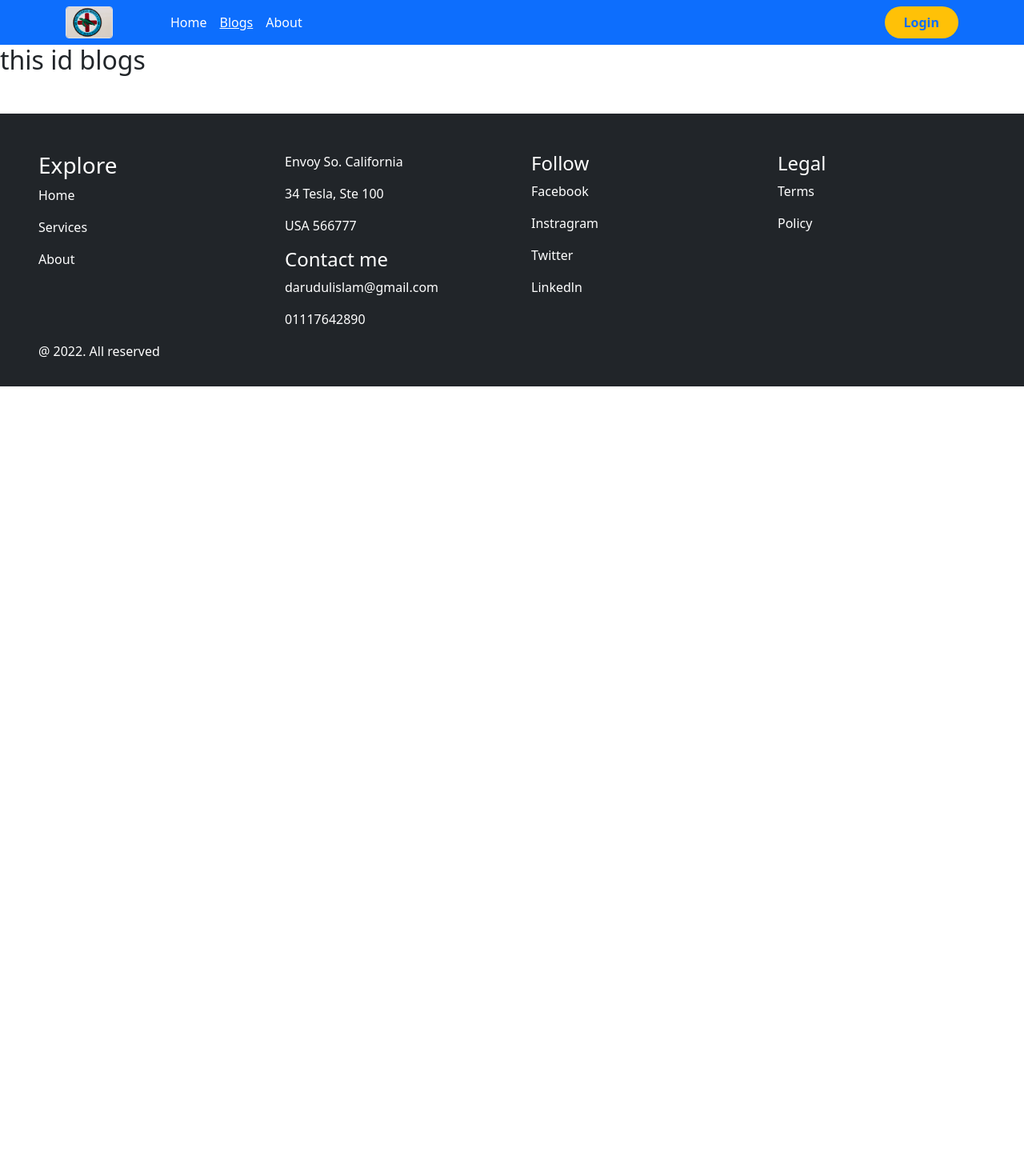
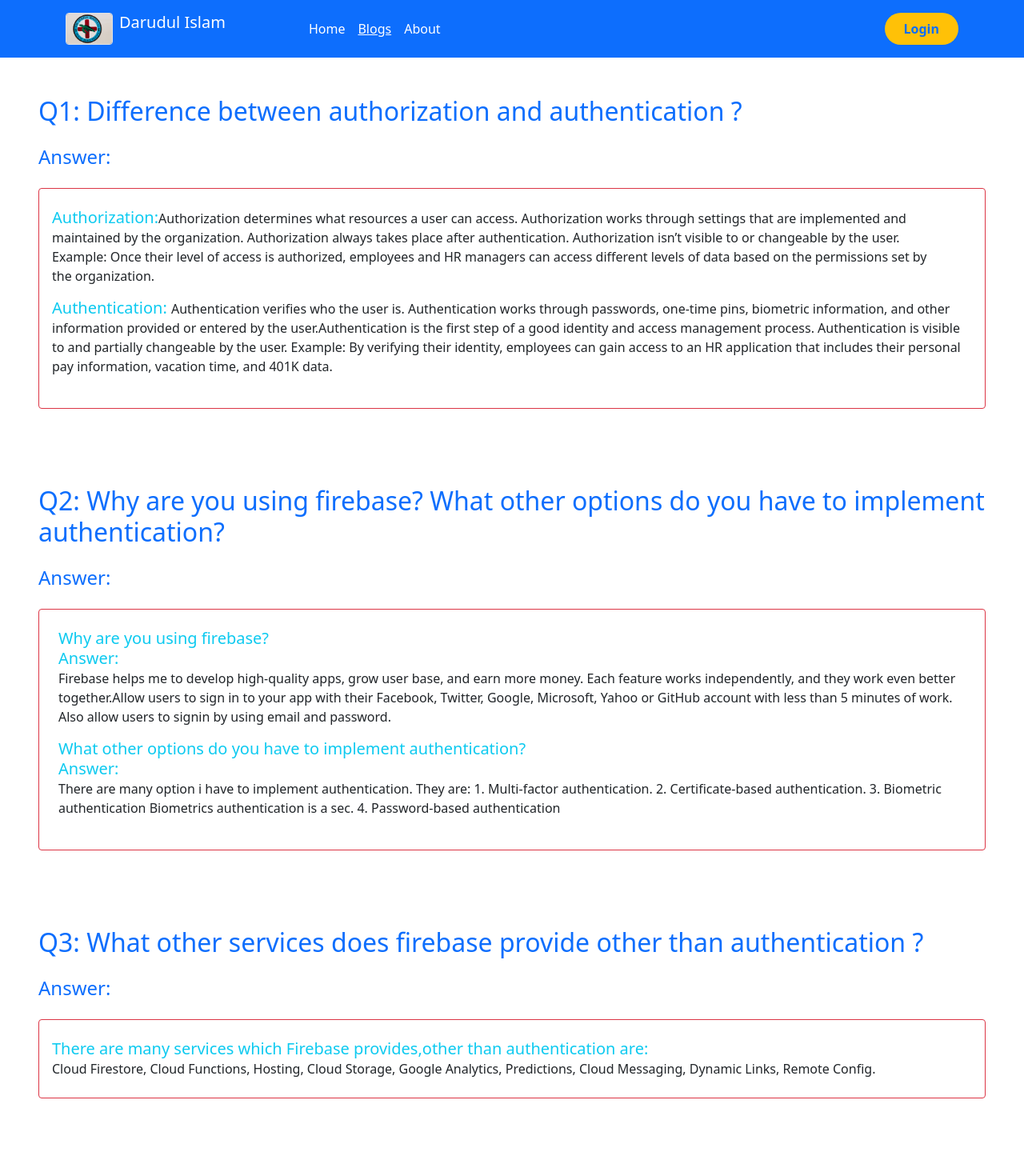
Before and after one commit to Mimi-Afsana/medical-care, a React (Create React App) app: page /blogs in a window 1280 px wide. Shown: the top 1470 px of the page at 80% size. Before the commit the page ends 800 px from the top, so only its background shows below. Built offline with nearby package versions, Linux system fonts and the light colour scheme.

Commit message:
added about

```diff
--- a/public/index.html
+++ b/public/index.html
@@ -31,7 +31,7 @@
       integrity="sha384-1BmE4kWBq78iYhFldvKuhfTAU6auU8tT94WrHftjDbrCEXSU1oBoqyl2QvZ6jIW3"
       crossorigin="anonymous"
     />
-    <title>React App</title>
+    <title>Darudul Islam</title>
   </head>
   <body>
     <noscript>You need to enable JavaScript to run this app.</noscript>
--- /dev/null
+++ b/src/components/About/About.css
@@ -0,0 +1,6 @@
+.about-me {
+  display: grid;
+  grid-template-columns: repeat(2, 1fr);
+  grid-gap: 30px;
+  margin-left: 20px;
+}
--- a/src/components/About/About.js
+++ b/src/components/About/About.js
@@ -1,9 +1,41 @@
-import React from 'react';
-
+import React from "react";
+import "./About.css";
 const About = () => {
   return (
     <div>
-      about
+      <h2 className="text-center mt-5 mb-5">Darudul Islam</h2>
+      <div className="about-me mt-4">
+        <div>
+          <img
+            src={"https://i.ibb.co/w7zvz5z/home-visit.jpg"}
+            alt=""
+            width="800px"
+            height="450px"
+          />
+        </div>
+        <div>
+          <div>
+            <h4 className='text-primary'>About my goal</h4>
+            <p>
+              Lorem, ipsum dolor sit amet consectetur adipisicing elit. Numquam
+              quia, error iure commodi enim reprehenderit recusandae tempore
+              rerum quas, nemo quae excepturi sint eaque, minima quisquam
+              dolorem alias repellat id.
+            </p>
+          </div>
+          <div>
+            <h4 className='text-primary'>And how you will work hard to achieve your goal.
+
+</h4>
+            <p>
+              Lorem, ipsum dolor sit amet consectetur adipisicing elit. Numquam
+              quia, error iure commodi enim reprehenderit recusandae tempore
+              rerum quas, nemo quae excepturi sint eaque, minima quisquam
+              dolorem alias repellat id.
+            </p>
+          </div>
+        </div>
+      </div>
     </div>
   );
 };
--- a/src/components/Blogs/Blogs.js
+++ b/src/components/Blogs/Blogs.js
@@ -2,8 +2,85 @@ import React from "react";
 
 const Blogs = () => {
   return (
-    <div>
-      <h2>this id blogs</h2>
+    <div className="">
+      <div className=" p-5 col-12">
+        <h2 className="text-primary mb-4">
+          <span>Q1:</span> Difference between authorization and authentication ?
+        </h2>
+        <h4 className="text-primary mb-4">Answer:</h4>
+        <div className=" border border-danger p-4 pe-4 ps-3 rounded ">
+          <p className=" pe-5 col-12 ">
+            <span className="text-info h5">Authorization:</span>
+            Authorization determines what resources a user can access.
+            Authorization works through settings that are implemented and
+            maintained by the organization. Authorization always takes place
+            after authentication. Authorization isn’t visible to or changeable
+            by the user. Example: Once their level of access is authorized,
+            employees and HR managers can access different levels of data based
+            on the permissions set by the organization.
+          </p>
+          <p className="col-12">
+            <span className="text-info h5"> Authentication: </span>
+            Authentication verifies who the user is. Authentication works
+            through passwords, one-time pins, biometric information, and other
+            information provided or entered by the user.Authentication is the
+            first step of a good identity and access management process.
+            Authentication is visible to and partially changeable by the user.
+            Example: By verifying their identity, employees can gain access to
+            an HR application that includes their personal pay information,
+            vacation time, and 401K data.
+          </p>
+        </div>
+      </div>
+
+      <div className="p-5">
+        <h2 className="text-primary mb-4">
+          <span>Q2:</span> Why are you using firebase? What other options do you
+          have to implement authentication?
+        </h2>
+        <h4 className="text-primary mb-4">Answer:</h4>
+        <div className="border border-danger p-4 rounded">
+          <p className=" col-12">
+            <span className="text-info h5 ">
+              Why are you using firebase? <br /> <span>Answer: </span>
+            </span>
+            <br />
+            Firebase helps me to develop high-quality apps, grow user base, and
+            earn more money. Each feature works independently, and they work
+            even better together.Allow users to sign in to your app with their
+            Facebook, Twitter, Google, Microsoft, Yahoo or GitHub account with
+            less than 5 minutes of work. Also allow users to signin by using
+            email and password.
+          </p>
+          <p className=" ">
+            <span className="text-info h5 ">
+              What other options do you have to implement authentication? <br />{" "}
+              <span>Answer: </span>
+            </span>
+            <br />
+            There are many option i have to implement authentication. They are:
+            1. Multi-factor authentication. 2. Certificate-based authentication.
+            3. Biometric authentication Biometrics authentication is a sec. 4.
+            Password-based authentication
+          </p>
+        </div>
+      </div>
+      <div className="border-primary p-5">
+        <h2 className="text-primary mb-4">
+          <span>Q3:</span> What other services does firebase provide other than
+          authentication ?
+        </h2>
+        <h4 className="text-primary mb-4">Answer:</h4>
+        <p className="border border-danger p-4 pe-4 ps-3 rounded">
+          <span className="text-info h5 ">
+            There are many services which Firebase provides,other than
+            authentication are:
+          </span>{" "}
+          <br />
+          Cloud Firestore, Cloud Functions, Hosting, Cloud Storage, Google
+          Analytics, Predictions, Cloud Messaging, Dynamic Links, Remote Config.
+        </p>
+      </div>
     </div>
   );
 };
--- a/src/fixedpagecomponent/Header/Header.js
+++ b/src/fixedpagecomponent/Header/Header.js
@@ -15,8 +15,9 @@ const Header = () => {
         variant="dark"
       >
         <Container>
-          <Navbar.Brand as={CustomLink} to="/">
+          <Navbar.Brand className="d-flex align-items-center me-5" href="#home">
             <img src={logo} height="40px" className="border rounded" alt="" />
+            <p className="ms-2">Darudul Islam</p>
           </Navbar.Brand>
           <Navbar.Toggle aria-controls="responsive-navbar-nav" />
           <Navbar.Collapse id="responsive-navbar-nav">
```
